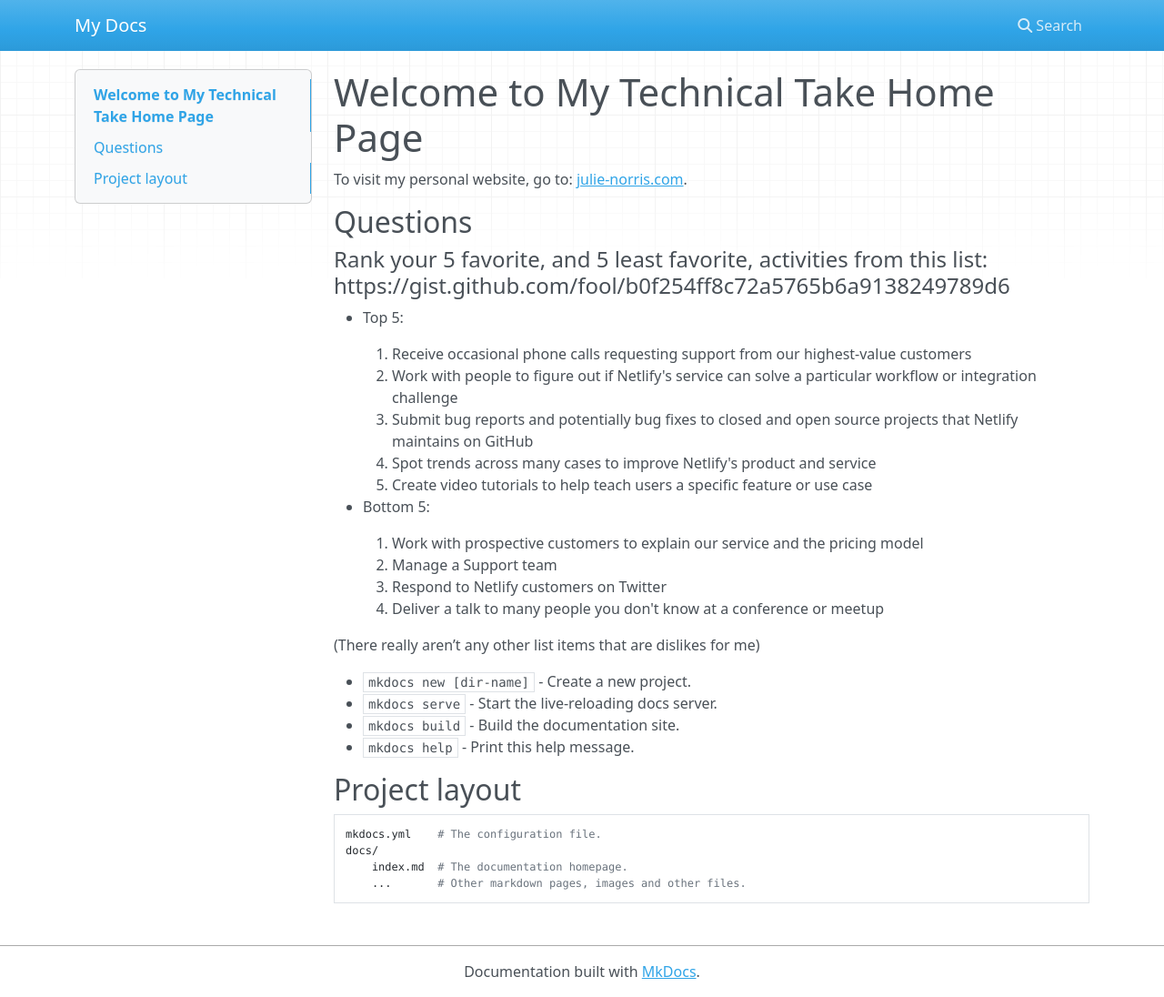
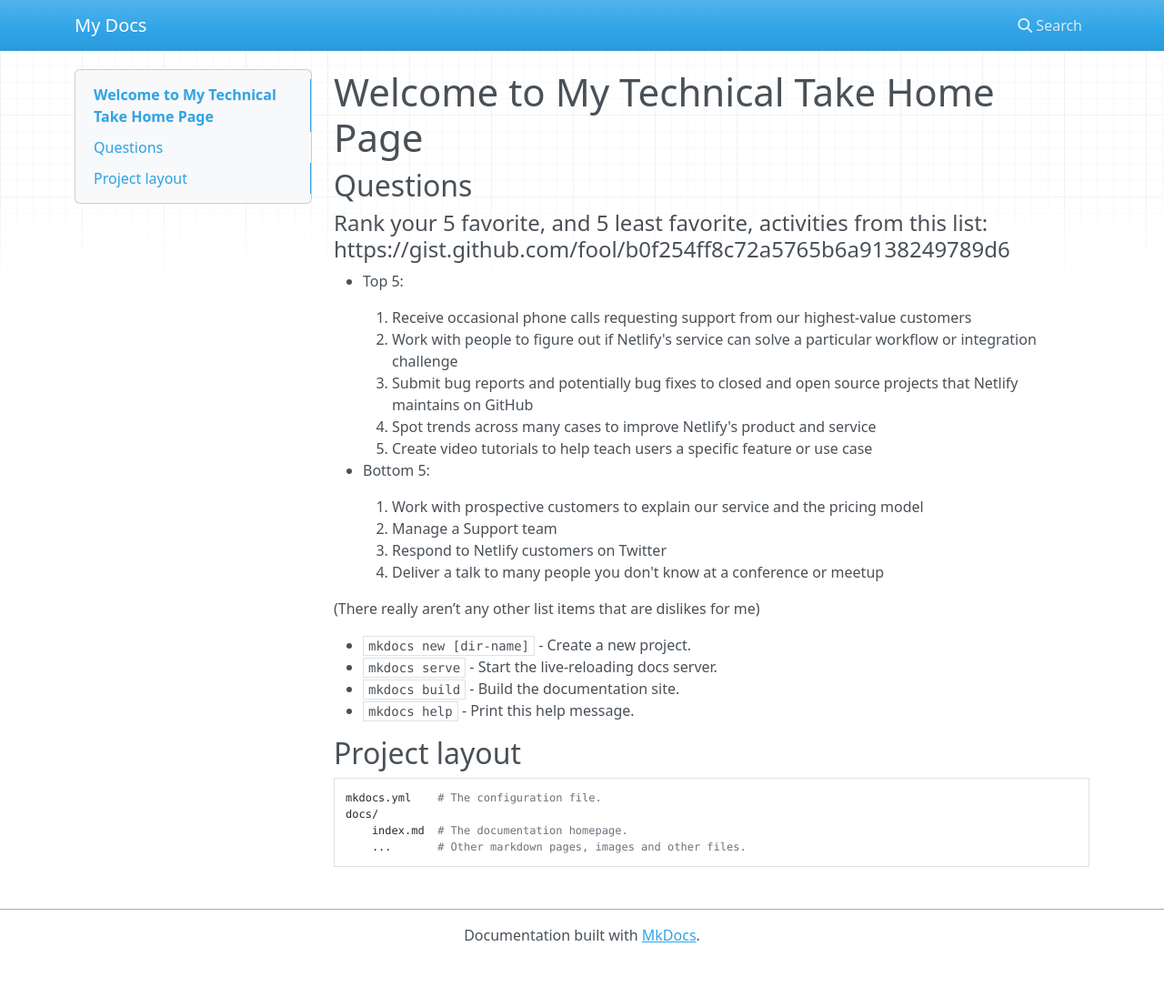
Before and after one commit to julie-norris/mkdocs-base, an MkDocs documentation site: the page built from docs/index.md, in a window 1280 px wide and 1096 px high. Shown: the whole window at 91% size. Built offline with MkDocs 1.6.1, drawn with Linux system fonts in a browser that asks for light colours; nearby versions of some CDN libraries.

Commit message:
Update index.md

```diff
--- a/docs/index.md
+++ b/docs/index.md
@@ -1,6 +1,4 @@
 # Welcome to My Technical Take Home Page
-
-To visit my personal website, go to: [julie-norris.com](https://julie-norris.com).
 
 ## Questions
 
```
